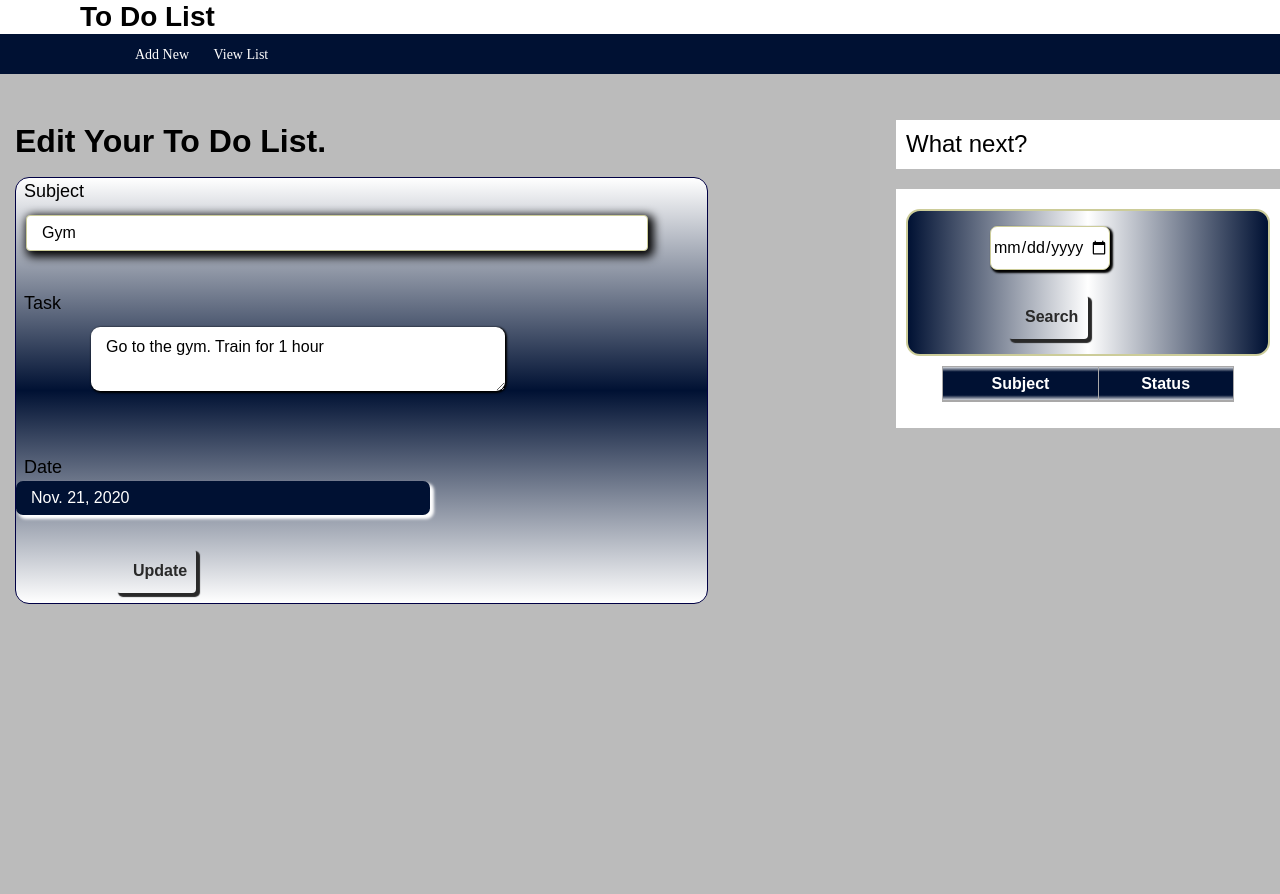
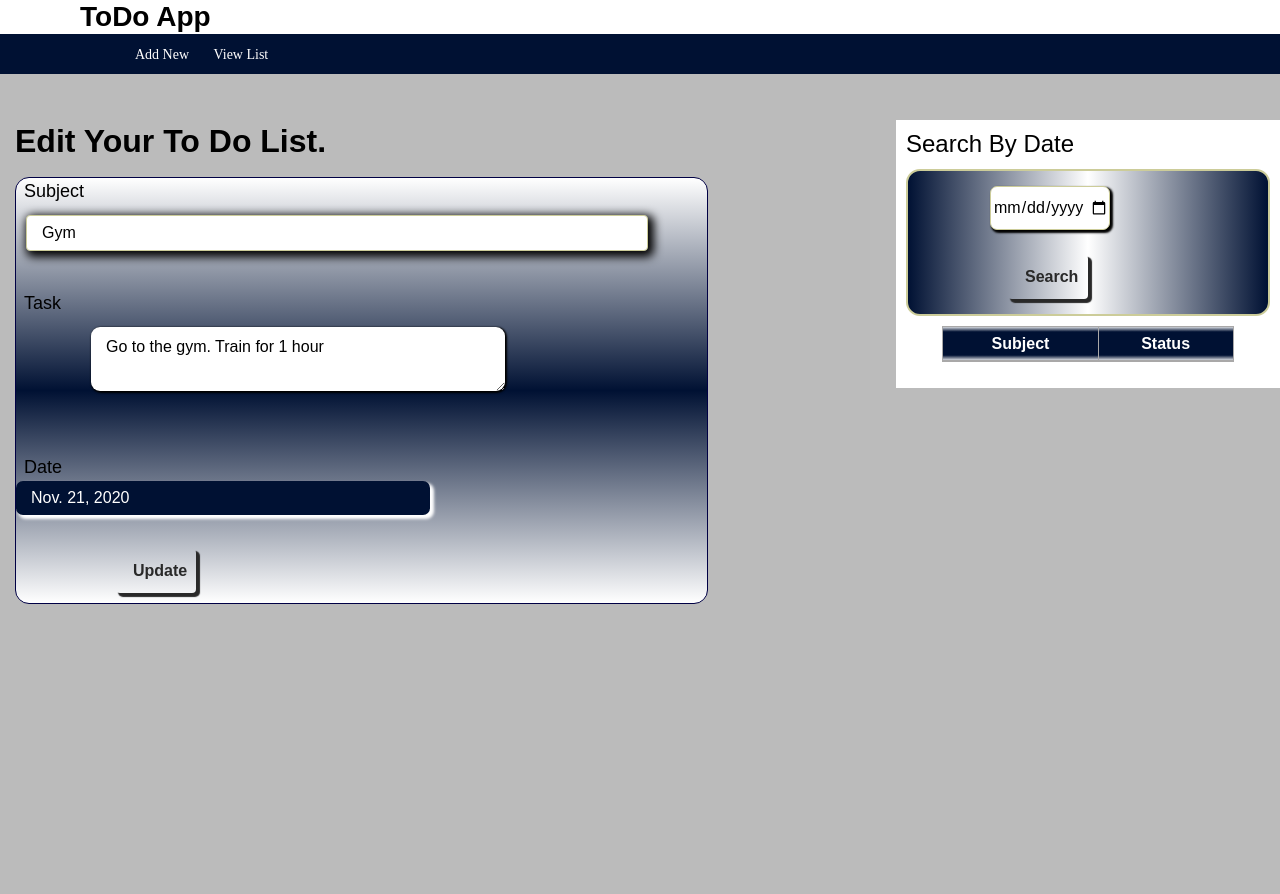
Before and after one commit to anthony-ndegwa-dev/TodoApp-Django, a Django app: page /edit/1 in a window 1280 px wide. Run offline with Django 3.2, Linux system fonts and the light colour scheme; data comes from the database, SQL or seed files in the repository; lists and menus that the app fills with data are empty.

Commit message:
Modify html tags

```diff
--- a/templates/base.html
+++ b/templates/base.html
@@ -3,19 +3,18 @@
 
 <head>
     <meta charset="UTF-8">
-    <title>Todo</title>
+    <title>Django-TodoApp</title>
     <meta http-equiv="X-UA-Compatible" content="IE=edge">
     <meta name="viewport" content="width=device-width, initial-scale=1.0">
     <!-- Theme CSS -->
     <link id="theme-style" rel="stylesheet" href="/static/css/style.css">
     <link rel="stylesheet" type="text/css" href="/static/css/style1.css">
     <link rel="stylesheet" type="text/css" href="/static/css/main.css">
-
 </head>
 
 <body>
 <header class="banner">
-    <h3>To Do List</h3>
+    <h3>ToDo App</h3>
 </header>
     <nav class="navbar navbar-default navbar-static-top">
         <div class="container">
@@ -48,15 +47,9 @@
     </section>
 
 <section class="right-side">
+    <!-- Right side form -->
     <article class="right-side">
-		<header>
-			<h4>What next?</h4>
-		</header>
-    </article>
-
-    <!-- Right side form -->
-
-    <article class="right-side">
+        <h4>Search By Date</h4>
 		<form method="get" action="{% url 'searched_date' %}" enctype="multipart/form-data" autocomplete="off" class="vigoro">
 	    	<input type="date" name="v">
 	    	<input type="submit" class="btn" value="Search" />
@@ -79,8 +72,9 @@
 		        </tbody>
 	        </table>
     </article>
-    <!-- End of right form -->
+    <!-- End of right side -->
 </section>
 </section>
+
 </body>
 </html>
```
